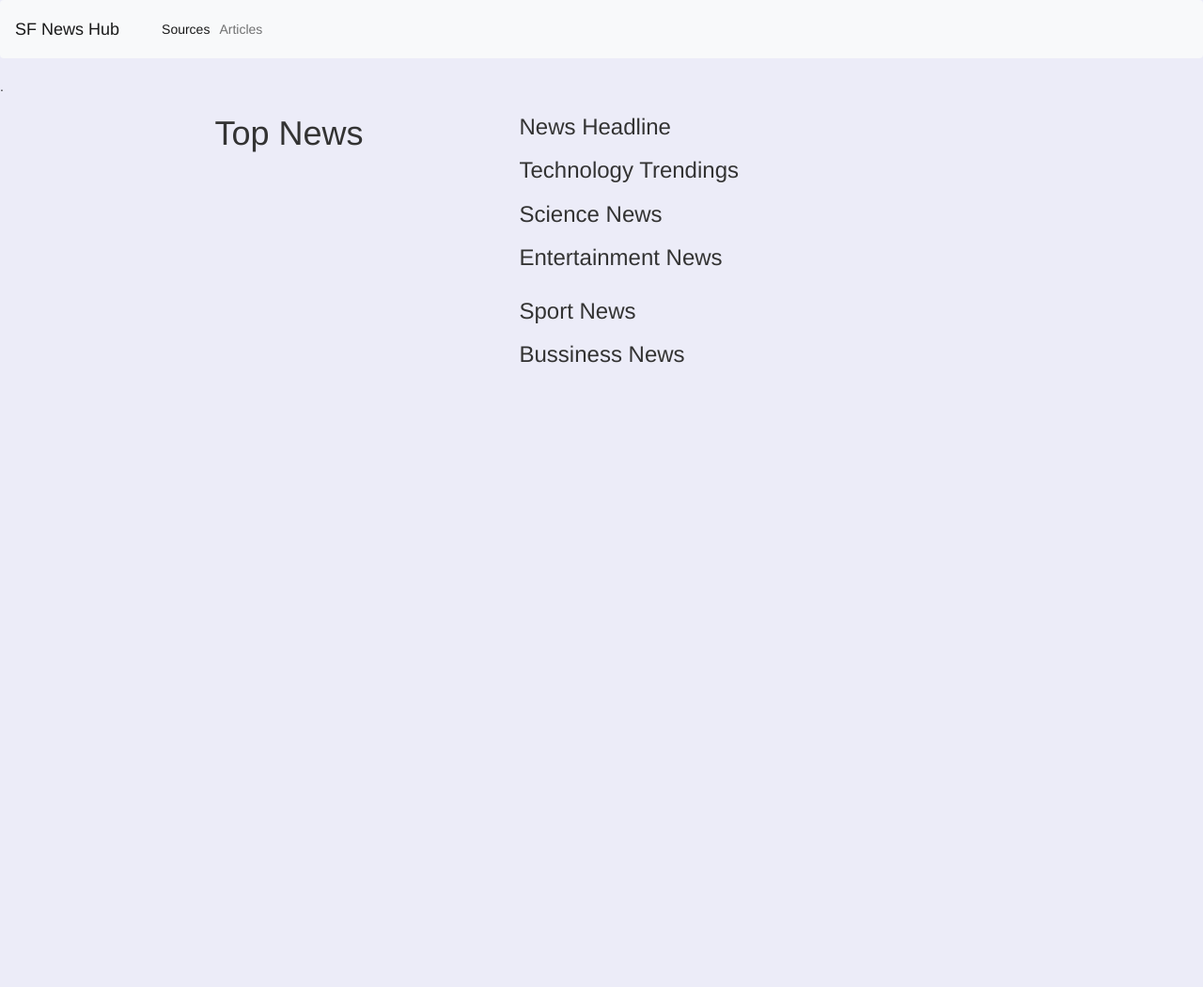
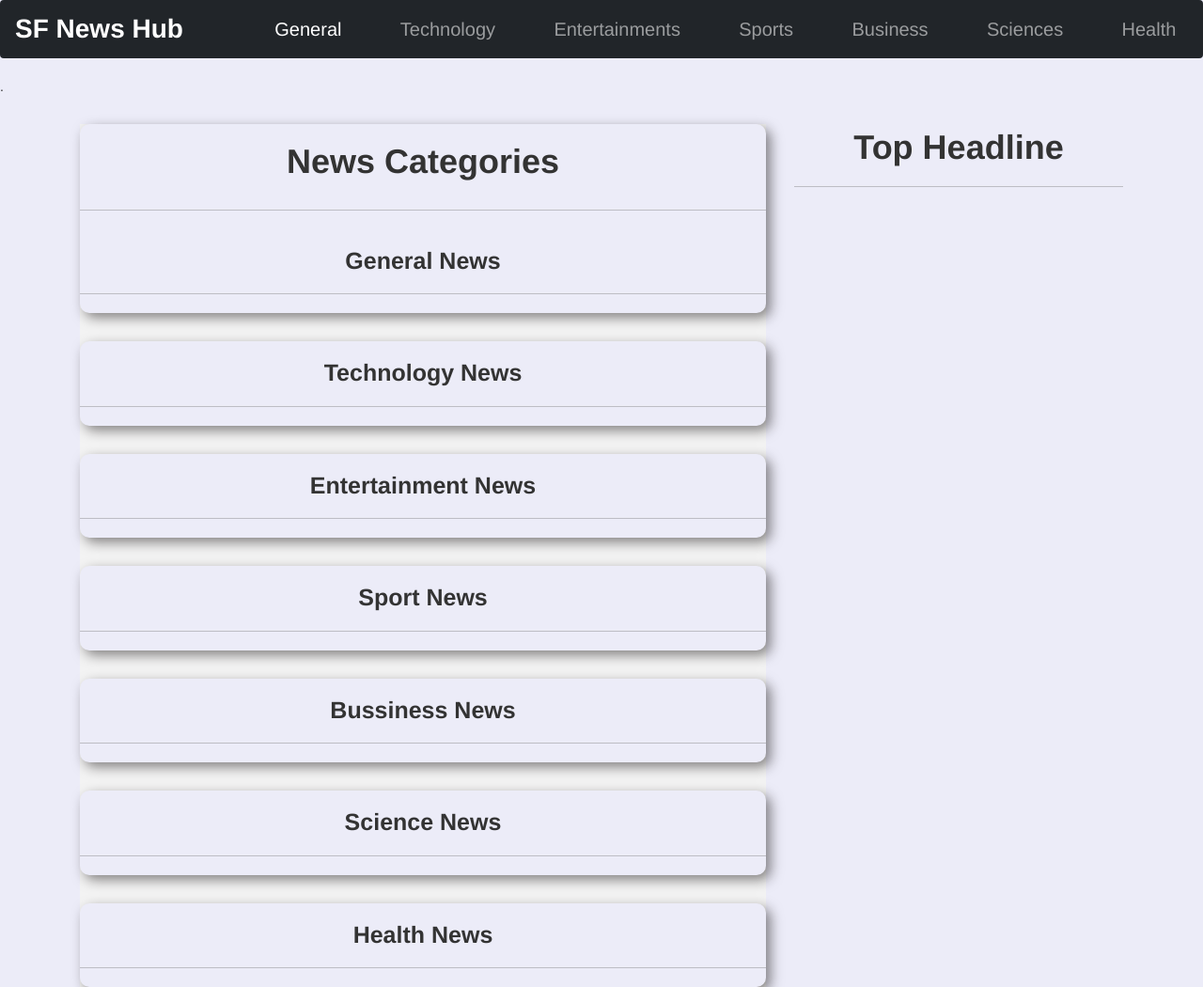
Before and after one commit to SayiaFelix/News_API, a Flask app: template app/templates/index.html in a window 1280 px wide. Shown: the whole page at 94% size. Before the commit the page ends 386 px from the top, so only its background shows below. Run offline with Flask 2, Linux system fonts and the light colour scheme; the template is opened without the code that fills it, so the values that code supplies are empty; some libraries are stand-ins or nearby versions.

Commit message:
Fixing Bugs

```diff
--- a/app/main/views.py
+++ b/app/main/views.py
@@ -18,7 +18,6 @@ def index():
     business_sources = get_sources('business')
     health_sources = get_sources('health')
     science_sources = get_sources('science')
-
     headline=get_headlines()
 
     title = 'Sir Felix News Hub'
@@ -33,4 +32,4 @@ def article(id):
     View article page function that returns the various article details page and its data
     '''
     articles = article_source(id)
-    return render_template('news.html',articles= articles, id=id )
+    return render_template('news.html',articles = articles, id=id )
--- a/app/static/css/index.css
+++ b/app/static/css/index.css
@@ -3,12 +3,34 @@ body {
     width: 100%;
 }
 
+#NEWS {
+    font-size: 45px;
+    font-family: 'Courier New', Courier, monospace;
+    text-decoration-color: rgb(3, 3, 3);
+}
 
-/* #img {
-    width: 80px;
-} */
+.news {
+    background-color: rgb(236, 236, 248);
+    border: none;
+    border-radius: 10px;
+    box-shadow: 5px 5px 13px rgba(24, 20, 20, 0.5);
+}
 
-.headelines {
-    display: flex;
-    margin: 3%;
+.articles {
+    border: none;
+    border-radius: 10px;
 }
+
+#categ {
+    background-color: rgb(243, 243, 243);
+}
+
+.nav-item {
+    font-size: 20px;
+    margin-left: 8%;
+    color: #fff;
+}
+
+.navbar-brand {
+    font-size: 28px;
+}
--- a/app/templates/index.html
+++ b/app/templates/index.html
@@ -3,65 +3,109 @@
 
 {% block styles%} {{ super() }}
 <link rel="stylesheet" href="{{url_for('static',filename='css/index.css')}}"> {% endblock %}
+
 <!-- Content block -->
 {% block content %} .
 <div class="container">
     <div class="row">
-        <div class="col-5">
-            <h1 align="center"> Top News </h3>
+        <div class="col-sm-8">
+            <div id="categ">
+                <div class="card mt-5 news">
+                    <h1 align="center" class="fw-bold">News Categories</h1>
 
-                {% for headlines in headlines %}
-                <div class="headelines">
-                    <div class="">
-                        <img class="card" src="{{headlines.urlToImage}}" alt="Card image cap" id="img" width="500px">
+                    <hr>
+                    <!-- General News -->
+                    <div class="row">
+                        <div class="col-md-12 cat" id="general">
+                            <h1 class="fs-1 fw-bolder text-center">General News</h1>
+                            <hr>
+                        </div>
+                        {{ macro.displayNewList(general)}}
                     </div>
+                </div>
+                <div class="card mt-5 news">
+                    <!-- Technology Trendings -->
+                    <div class="row">
+                        <div class="col-md-12 cat" id="technology">
+                            <h1 class="fs-1 fw-bolder text-center">Technology News</h1>
+                            <hr>
+                        </div>
+                        {{ macro.displayNewList(technology)}}
+                    </div>
+                </div>
 
-                    <div class="content">
+                <div class="card mt-5 news">
+                    <!-- Entertainment Trendings -->
+                    <div class="row">
+                        <div class="col-md-12 cat" id="entertainment">
+                            <h1 class="fs-1 fw-bolder text-center">Entertainment News</h1>
+                            <hr>
+                        </div>
+                        {{ macro.displayNewList(entertainment)}}
+                    </div>
+                </div>
+                <div class="card mt-5 news">
+                    <!-- Sport News -->
+                    <div class="row">
+                        <div class="col-md-12 cat" id="sport">
+                            <h1 class="fs-1 fw-bolder text-center">Sport News </h1>
+                            <hr>
+                        </div>
+                        {{ macro.displayNewList(sports)}}
+                    </div>
+                </div>
+                <div class="card mt-5 news">
+                    <!-- Bussiness News -->
+                    <div class="row">
+                        <div class="col-md-12 cat" id="business">
+                            <h1 class="fs-1 fw-bolder text-center">Bussiness News </h1>
+                            <hr>
+                        </div>
+                        {{ macro.displayNewList(business)}}
+                    </div>
+                </div>
+
+                <div class="card mt-5 news">
+                    <!-- Science Trendings -->
+                    <div class="row">
+                        <div class="col-md-12 cat" id="science">
+                            <h1 class="fs-1 fw-bolder text-center">Science News</h1>
+                            <hr>
+                        </div>
+                        {{ macro.displayNewList(science)}}
+                    </div>
+                </div>
+
+                <div class="card mt-5 news">
+                    <!-- Health News -->
+                    <div class="row">
+                        <div class="col-md-12 cat" id="health">
+                            <h1 class="fs-1 fw-bolder text-center">Health News </h1>
+                            <hr>
+                        </div>
+                        {{ macro.displayNewList(health)}}
+                    </div>
+                </div>
+
+            </div>
+        </div>
+        <div class="col-sm-4 mt-4">
+            <h1 align="center" class="fw-bold"> Top Headline</h1>
+            <hr> {% for headlines in headlines %}
+            <div class="card" style="width: 43rem;">
+                <img src="{{headlines.urlToImage}}" class="card-img-top" alt="Card image cap" id="img" width="">
+                <div class="card-body">
+                    <p class="card-text">
                         <h5 class="card-title">{{headlines.title}}</h5>
                         <p class="card-text">{{headlines.description}}</p>
-                    </div>
-                    <!-- <button class="btn btn-success p-2"><a href="{{headlines.url}}" target="_blank">More Details</a></button>
+                    </p>
+                </div>
+                <hr>
+            </div>
+            <!-- <button class="btn btn-success p-2"><a href="{{headlines.url}}" target="_blank">More Details</a></button>
                     <small class="text-muted">Publish date: {{headlines.publishedAt}}</small> -->
-                </div>
+            {% endfor %}
         </div>
-        {% endfor %}
-    </div>
-
-    <div class="col-4">
-        <!-- General News -->
-        <h3>News Headline</h3>
-        <ul>
-            {{ macro.displayNewList(general)}}
-        </ul>
-
-        <h3>Technology Trendings</h3>
-        <ul>
-            {{ macro.displayNewList(technology)}}
-        </ul>
-
-        <h3>Science News</h3>
-        <ul>
-            {{ macro.displayNewList(science)}}
-        </ul>
-
-        <h3>Entertainment News</h3>
-        <ul>
-            {{ macro.displayNewList(entertainment)}}
-        </ul>
-
-        <h3 class="mt-5">Sport News</h3>
-        <ul>
-            {{ macro.displayNewList(sports)}}
-        </ul>
-
-        <h3>Bussiness News</h3>
-        <ul>
-            {{ macro.displayNewList(business)}}
-        </ul>
     </div>
 </div>
-</div>
-
-
-
 {% endblock%}
--- a/app/templates/macros.html
+++ b/app/templates/macros.html
@@ -1,17 +1,17 @@
 {% macro displayNewList(source_list) %} {% for source in source_list %}
-<div class="container">
-    <div class="row">
-        <div class="col-4">
-            <div class="card-body">
-                <h3 class="card-title"><strong>{{source.name}}</strong></h3>
-                <p>{{source.description}}</p>
-                <button class="btn btn-success btn-lg p-2"><a href="{{source.url}}" target="_blank">Get Article</a></button>
+<div class="col-md-3 mt-4" id="Categories">
+    <div class="card articles">
+        <div class="card-header">
+            <h3 class="card-title"><strong>{{source.name}}</strong></h3>
 
-            </div>
+        </div>
+
+        <div class="card-body">
+            <p class="fs-5"> {{source.description|truncate()}} </p>
+            <hr>
+            <button class="btn btn-secondary p-2"><a class="text-light fs-4" href="{{source.url}}" target="_blank">Get Articles</a></button>
         </div>
     </div>
-    <!-- <a href="/article/{{source.id}}">
-        <p class="text-capitalize text-muted">{{source.id}}</p>
-    </a> -->
 </div>
+
 {% endfor %} {% endmacro %}
--- a/app/templates/navbar.html
+++ b/app/templates/navbar.html
@@ -1,16 +1,32 @@
-<nav class="navbar navbar-expand-lg navbar-light bg-light">
+<nav class="navbar navbar-expand-lg navbar-dark bg-dark">
     <div class="container-fluid">
-        <a class="navbar-brand" href="#">SF News Hub</a>
+        <a class="navbar-brand fw-bold" href="#">SF News Hub</a>
         <button class="navbar-toggler" type="button" data-bs-toggle="collapse" data-bs-target="#navbarNav" aria-controls="navbarNav" aria-expanded="false" aria-label="Toggle navigation">
       <span class="navbar-toggler-icon"></span>
     </button>
         <div class="collapse navbar-collapse" id="navbarNav">
-            <ul class="navbar-nav">
+            <ul class="navbar-nav fs-3">
                 <li class="nav-item">
-                    <a class="nav-link active" aria-current="page" href="#">Sources</a>
+                    <a class="nav-link active" aria-current="page" href="#general">General</a>
                 </li>
                 <li class="nav-item">
-                    <a class="nav-link" href="#">Articles</a>
+                    <a class="nav-link" href="#technology">Technology</a>
+                </li>
+
+                <li class="nav-item">
+                    <a class="nav-link" href="#entertainment">Entertainments</a>
+                </li>
+                <li class="nav-item">
+                    <a class="nav-link" href="#sport">Sports</a>
+                </li>
+                <li class="nav-item">
+                    <a class="nav-link" href="#business">Business</a>
+                </li>
+                <li class="nav-item">
+                    <a class="nav-link" href="#science">Sciences</a>
+                </li>
+                <li class="nav-item">
+                    <a class="nav-link" href="#health">Health</a>
                 </li>
             </ul>
         </div>
--- a/config.py
+++ b/config.py
@@ -4,7 +4,7 @@ class Config:
     '''
     General configuration parent class
     '''
-    # NEWS_API_BASE_URL ='https://newsapi.org/v2/everything?q={}&apiKey={}'
+
     NEWS_API_KEY = os.environ.get('NEWS_API_KEY')
     SECRET_KEY = os.environ.get('SECRET_KEY')
     NEWS_API_BASE_URL ='https://newsapi.org/v2/sources?language=en&category={}&apiKey={}'
@@ -27,7 +27,7 @@ class DevConfig(Config):
         Config: The parent configuration class with General configuration settings
     '''
 
-DEBUG = True
+    DEBUG = True
 
 config_options = {
 'development':DevConfig,
```
Also changed, not shown: README.md, app/static/css/news.css (deleted), 1 other file.
